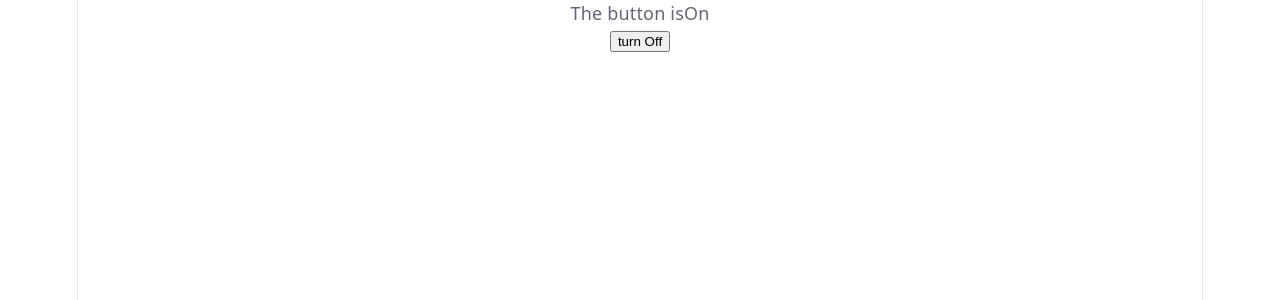
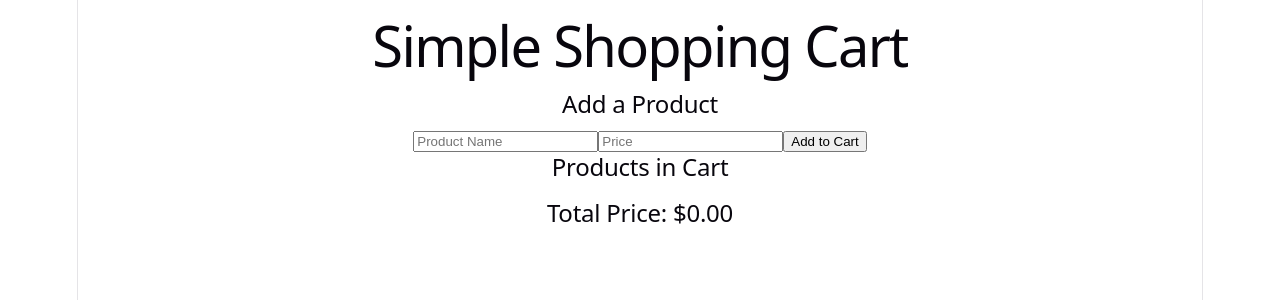
Before and after one commit to fatimahasan774-a11y/React, a React (Vite) app: page / in a window 1280 px wide. Shown: the top 300 px of the page. Built offline with nearby package versions, Linux system fonts and the light colour scheme.

Commit message:
exercise

```diff
--- a/src/App.jsx
+++ b/src/App.jsx
@@ -1,18 +1,14 @@
-import { useState } from "react";
-const ToggleIsVisibility=()=> {
+import ShoppingCard from './shoppingCard';
+const App = ()=>{
 
-const [isVisible, setIsVisible] = useState(true);
+  return (
+  <>
+{/* <TodoList/> */}
+<ShoppingCard/>
 
-const toggle =()=>{
-setIsVisible(!isVisible)
+  </>
+ )
+
+
 }
-
-  return(
-<div>
-  <p>The button is{isVisible ? "On" : "Off"}</p>
-  <button onClick={toggle}>turn {isVisible ? "Off" : "On"} </button>
-</div>
-  )
-}
-
-export default ToggleIsVisibility;
+export default App;
--- /dev/null
+++ b/src/shoppingCard.jsx
@@ -0,0 +1,92 @@
+import { useState } from "react";
+
+const ShoppingCard = () => {
+  const [products, setProducts] = useState([]);
+  const [name, setName] = useState("");
+  const [price, setPrice] = useState("");
+
+  const handleAddProduct = () => {
+    if (name.trim() === "" || price === "") return;
+
+    const newProduct = {
+      id: crypto.randomUUID(),
+      name: name,
+      price: parseFloat(price),
+      quantity: 1,
+    };
+
+    setProducts([...products, newProduct]);
+    setName("");
+    setPrice("");
+  };
+
+  const increaseQuantity = (id) => {
+    setProducts(
+      products.map((product) =>
+        product.id === id
+          ? { ...product, quantity: product.quantity + 1 }
+          : product
+      )
+    );
+  };
+
+  const decreaseQuantity = (id) => {
+    setProducts(
+      products.map((product) =>
+        product.id === id && product.quantity > 1
+          ? { ...product, quantity: product.quantity - 1 }
+          : product
+      )
+    );
+  };
+
+  const removeProduct = (id) => {
+    setProducts(products.filter((product) => product.id !== id));
+  };
+
+  const totalPrice = products.reduce(
+    (sum, product) => sum + product.price * product.quantity,
+    0
+  );
+
+  return (
+    <div>
+      <h1>Simple Shopping Cart</h1>
+
+      <h2>Add a Product</h2>
+      <input
+        type="text"
+        placeholder="Product Name"
+        value={name}
+        onChange={(e) => setName(e.target.value)}
+      />
+      <input
+        type="number"
+        placeholder="Price"
+        value={price}
+        onChange={(e) => setPrice(e.target.value)}
+      />
+      <button onClick={handleAddProduct}>Add to Cart</button>
+
+      <h2>Products in Cart</h2>
+      <ul>
+        {products.map((product) => (
+          <li key={product.id}>
+            <strong>{product.name}</strong> - ${product.price.toFixed(2)}
+            <br />
+            Quantity:
+            <button onClick={() => decreaseQuantity(product.id)}>-</button>
+            {product.quantity}
+            <button onClick={() => increaseQuantity(product.id)}>+</button>
+            <br />
+            <button onClick={() => removeProduct(product.id)}>Remove</button>
+          </li>
+        ))}
+      </ul>
+
+      <h2>Total Price: ${totalPrice.toFixed(2)}</h2>
+    </div>
+  );
+};
+
+export default ShoppingCard;
```
Also changed, not shown: src/TodoList.jsx (added, +43 -0 lines).
